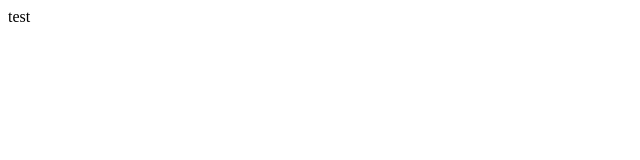
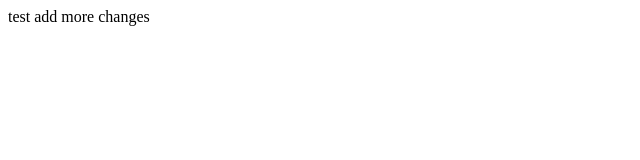
Before and after one commit to mustafaalhilo/onlinestore, a plain HTML site: page index.html in a window 1280 px wide. Shown: the whole page, without its empty margins (0-640 px from the left). Drawn offline with Linux system fonts and the light colour scheme.

Commit message:
add extra syn

```diff
--- a/index.html
+++ b/index.html
@@ -1,5 +1,5 @@
 <html>
 
 test
-
+add more changes
 </html>
```
